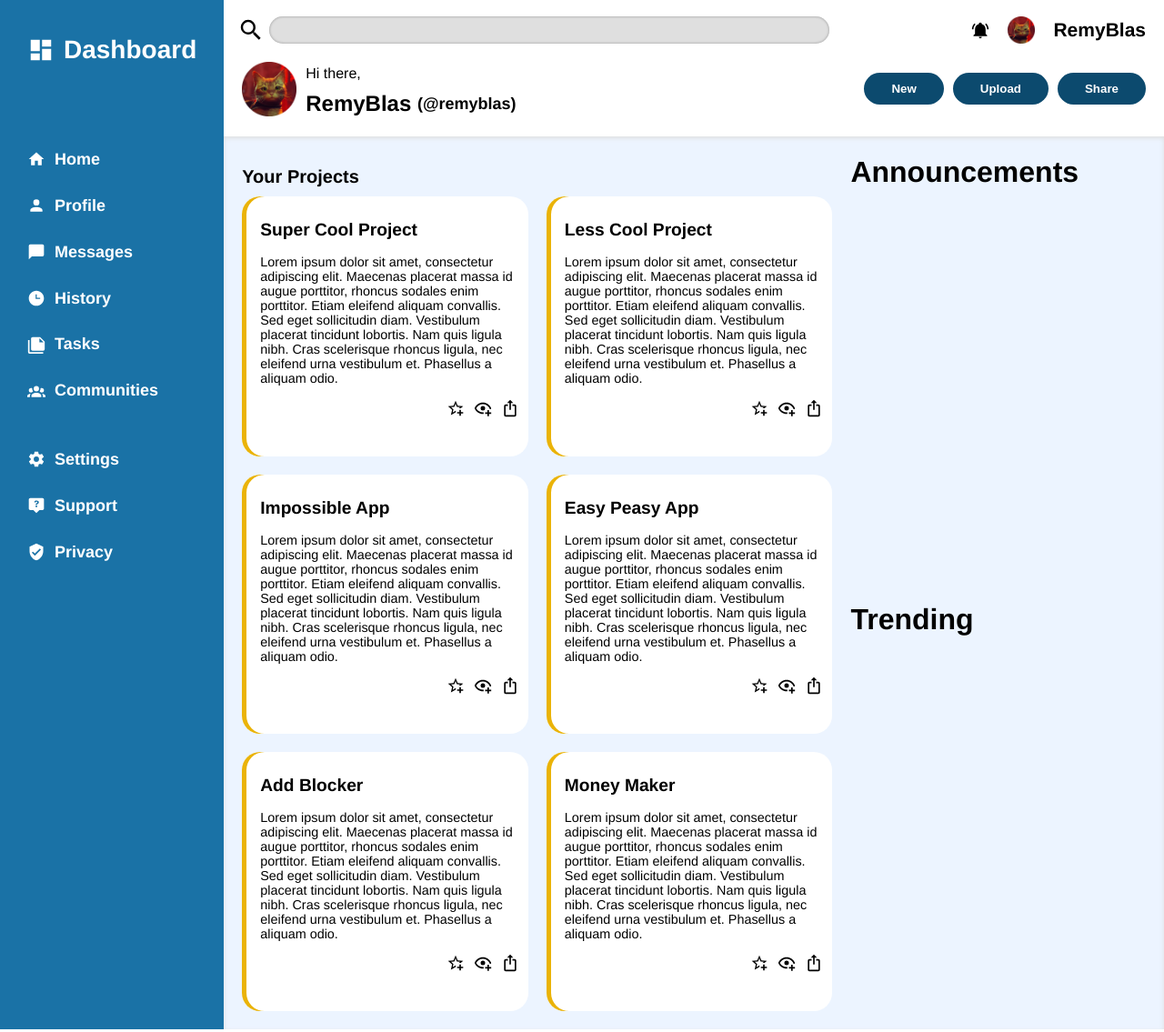
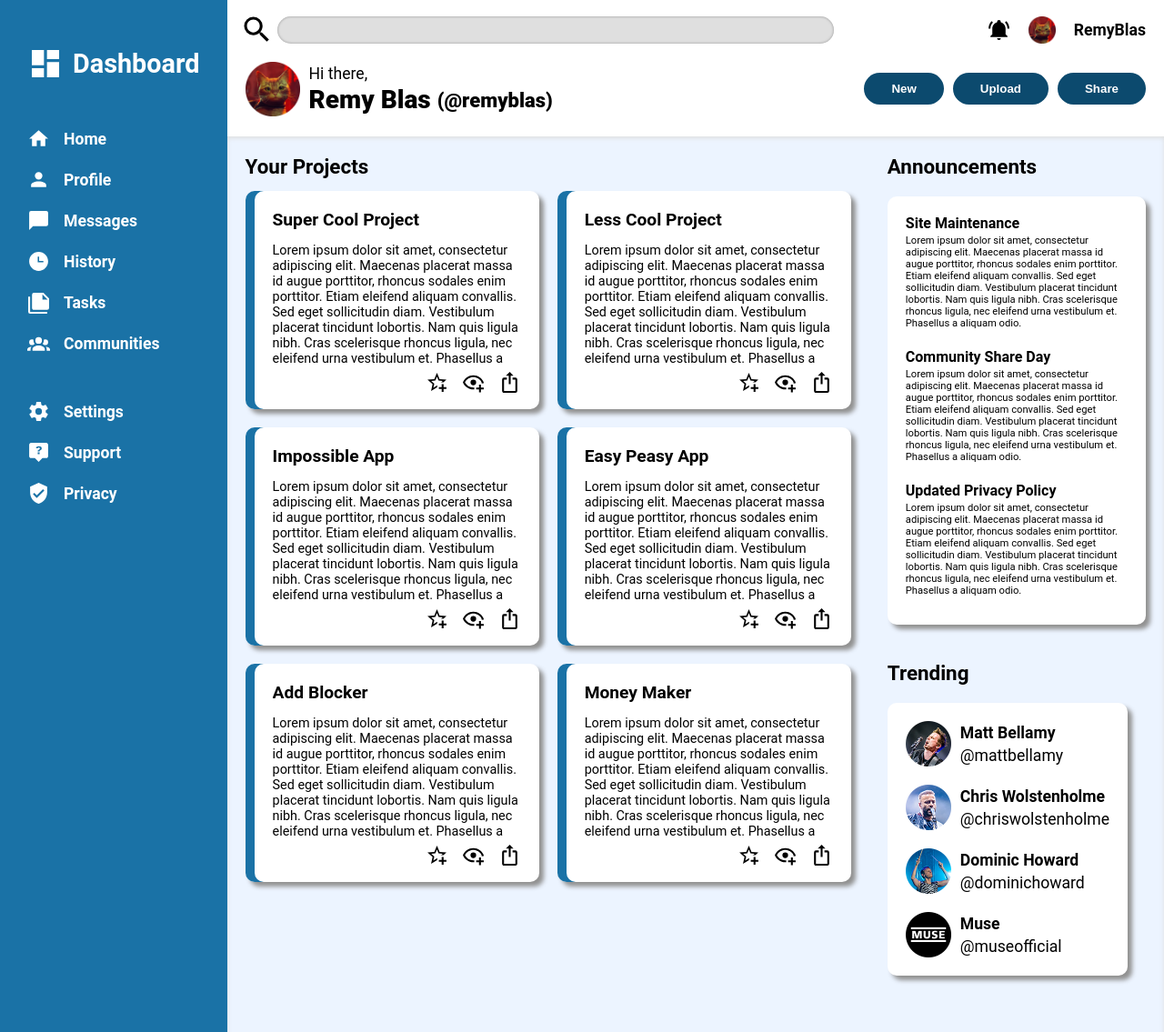
Before and after one commit to RemyBlas/odin-admin-dashboard, a plain HTML site: page index.html in a window 1280 px wide. Shown: the top 1135 px of the page at 91% size. Drawn offline with Linux system fonts and the light colour scheme.

Commit message:
Final draft

```diff
--- a/index.html
+++ b/index.html
@@ -10,7 +10,7 @@
             <div class="sidebar">
                 <div class="sidebar-header">
                     <img src="./Assets/view-dashboard.svg" alt="logo">
-                    <h1>Dashboard</h1>
+                    <h1 class="dashboard-title">Dashboard</h1>
                 </div>
                 <div class="navigation">
                     <div class="nav-item">
@@ -68,7 +68,7 @@
                 <div class="user-title">
                     <img class="avatar" src="./Assets/stray.png" alt="avatar">
                     <p class="hi-there">Hi there,</p>
-                    <p class="username">RemyBlas <e>(@remyblas)</e></p>
+                    <p class="username">Remy Blas <e>(@remyblas)</e></p>
                 </div>
                 <div class="buttons">
                     <button>New</button>
@@ -79,50 +79,11 @@
 
             <div class="main-content">
                 <div class="projects">
-                    <h1>Your Projects</h1>
+                    <h1 class="project-section-title">Your Projects</h1>
+
                     <div class="project-box">
                         <div class="text">
-                            <h2>Super Cool Project</h2>
-                            <p>Lorem ipsum dolor sit amet, consectetur adipiscing elit. Maecenas placerat massa id augue porttitor, rhoncus sodales enim porttitor. Etiam eleifend aliquam convallis. Sed eget sollicitudin diam. Vestibulum placerat tincidunt lobortis. Nam quis ligula nibh. Cras scelerisque rhoncus ligula, nec eleifend urna vestibulum et. Phasellus a aliquam odio.</p>
-                        </div>                        <div class="project-icons icon">
-                            <img src="./Assets/star-plus-outline.svg" alt="star">
-                            <img src="./Assets/eye-plus-outline.svg" alt="eye">
-                            <img src="./Assets/export-variant.svg" alt="export">
-                        </div>
-                    </div>
-                    <div class="project-box">
-                        <div class="text">
-                            <h2>Less Cool Project</h2>
-                            <p>Lorem ipsum dolor sit amet, consectetur adipiscing elit. Maecenas placerat massa id augue porttitor, rhoncus sodales enim porttitor. Etiam eleifend aliquam convallis. Sed eget sollicitudin diam. Vestibulum placerat tincidunt lobortis. Nam quis ligula nibh. Cras scelerisque rhoncus ligula, nec eleifend urna vestibulum et. Phasellus a aliquam odio.</p>
-                        </div>                        <div class="project-icons icon">
-                            <img src="./Assets/star-plus-outline.svg" alt="star">
-                            <img src="./Assets/eye-plus-outline.svg" alt="eye">
-                            <img src="./Assets/export-variant.svg" alt="export">
-                        </div>
-                    </div>
-                    <div class="project-box">
-                        <div class="text">
-                            <h2>Impossible App</h2>
-                            <p>Lorem ipsum dolor sit amet, consectetur adipiscing elit. Maecenas placerat massa id augue porttitor, rhoncus sodales enim porttitor. Etiam eleifend aliquam convallis. Sed eget sollicitudin diam. Vestibulum placerat tincidunt lobortis. Nam quis ligula nibh. Cras scelerisque rhoncus ligula, nec eleifend urna vestibulum et. Phasellus a aliquam odio.</p>
-                        </div>                        <div class="project-icons icon">
-                            <img src="./Assets/star-plus-outline.svg" alt="star">
-                            <img src="./Assets/eye-plus-outline.svg" alt="eye">
-                            <img src="./Assets/export-variant.svg" alt="export">
-                        </div>
-                    </div>
-                    <div class="project-box">
-                        <div class="text">
-                            <h2>Easy Peasy App</h2>
-                            <p>Lorem ipsum dolor sit amet, consectetur adipiscing elit. Maecenas placerat massa id augue porttitor, rhoncus sodales enim porttitor. Etiam eleifend aliquam convallis. Sed eget sollicitudin diam. Vestibulum placerat tincidunt lobortis. Nam quis ligula nibh. Cras scelerisque rhoncus ligula, nec eleifend urna vestibulum et. Phasellus a aliquam odio.</p>
-                        </div>                        <div class="project-icons icon">
-                            <img src="./Assets/star-plus-outline.svg" alt="star">
-                            <img src="./Assets/eye-plus-outline.svg" alt="eye">
-                            <img src="./Assets/export-variant.svg" alt="export">
-                        </div>
-                    </div>
-                    <div class="project-box">
-                        <div class="text">
-                            <h2>Add Blocker</h2>
+                            <h2 class="project-title">Super Cool Project</h2>
                             <p>Lorem ipsum dolor sit amet, consectetur adipiscing elit. Maecenas placerat massa id augue porttitor, rhoncus sodales enim porttitor. Etiam eleifend aliquam convallis. Sed eget sollicitudin diam. Vestibulum placerat tincidunt lobortis. Nam quis ligula nibh. Cras scelerisque rhoncus ligula, nec eleifend urna vestibulum et. Phasellus a aliquam odio.</p>
                         </div>
                         <div class="project-icons icon">
@@ -131,11 +92,61 @@
                             <img src="./Assets/export-variant.svg" alt="export">
                         </div>
                     </div>
+
                     <div class="project-box">
                         <div class="text">
-                            <h2>Money Maker</h2>
+                            <h2 class="project-title">Less Cool Project</h2>
                             <p>Lorem ipsum dolor sit amet, consectetur adipiscing elit. Maecenas placerat massa id augue porttitor, rhoncus sodales enim porttitor. Etiam eleifend aliquam convallis. Sed eget sollicitudin diam. Vestibulum placerat tincidunt lobortis. Nam quis ligula nibh. Cras scelerisque rhoncus ligula, nec eleifend urna vestibulum et. Phasellus a aliquam odio.</p>
-                        </div>                        <div class="project-icons icon">
+                        </div>
+                        <div class="project-icons icon">
+                            <img src="./Assets/star-plus-outline.svg" alt="star">
+                            <img src="./Assets/eye-plus-outline.svg" alt="eye">
+                            <img src="./Assets/export-variant.svg" alt="export">
+                        </div>
+                    </div>
+
+                    <div class="project-box">
+                        <div class="text">
+                            <h2 class="project-title">Impossible App</h2>
+                            <p>Lorem ipsum dolor sit amet, consectetur adipiscing elit. Maecenas placerat massa id augue porttitor, rhoncus sodales enim porttitor. Etiam eleifend aliquam convallis. Sed eget sollicitudin diam. Vestibulum placerat tincidunt lobortis. Nam quis ligula nibh. Cras scelerisque rhoncus ligula, nec eleifend urna vestibulum et. Phasellus a aliquam odio.</p>
+                        </div>
+                        <div class="project-icons icon">
+                            <img src="./Assets/star-plus-outline.svg" alt="star">
+                            <img src="./Assets/eye-plus-outline.svg" alt="eye">
+                            <img src="./Assets/export-variant.svg" alt="export">
+                        </div>
+                    </div>
+
+                    <div class="project-box">
+                        <div class="text">
+                            <h2 class="project-title">Easy Peasy App</h2>
+                            <p>Lorem ipsum dolor sit amet, consectetur adipiscing elit. Maecenas placerat massa id augue porttitor, rhoncus sodales enim porttitor. Etiam eleifend aliquam convallis. Sed eget sollicitudin diam. Vestibulum placerat tincidunt lobortis. Nam quis ligula nibh. Cras scelerisque rhoncus ligula, nec eleifend urna vestibulum et. Phasellus a aliquam odio.</p>
+                        </div>
+                        <div class="project-icons icon">
+                            <img src="./Assets/star-plus-outline.svg" alt="star">
+                            <img src="./Assets/eye-plus-outline.svg" alt="eye">
+                            <img src="./Assets/export-variant.svg" alt="export">
+                        </div>
+                    </div>
+
+                    <div class="project-box">
+                        <div class="text">
+                            <h2 class="project-title">Add Blocker</h2>
+                            <p>Lorem ipsum dolor sit amet, consectetur adipiscing elit. Maecenas placerat massa id augue porttitor, rhoncus sodales enim porttitor. Etiam eleifend aliquam convallis. Sed eget sollicitudin diam. Vestibulum placerat tincidunt lobortis. Nam quis ligula nibh. Cras scelerisque rhoncus ligula, nec eleifend urna vestibulum et. Phasellus a aliquam odio.</p>
+                        </div>
+                        <div class="project-icons icon">
+                            <img src="./Assets/star-plus-outline.svg" alt="star">
+                            <img src="./Assets/eye-plus-outline.svg" alt="eye">
+                            <img src="./Assets/export-variant.svg" alt="export">
+                        </div>
+                    </div>
+
+                    <div class="project-box">
+                        <div class="text">
+                            <h2 class="project-title">Money Maker</h2>
+                            <p>Lorem ipsum dolor sit amet, consectetur adipiscing elit. Maecenas placerat massa id augue porttitor, rhoncus sodales enim porttitor. Etiam eleifend aliquam convallis. Sed eget sollicitudin diam. Vestibulum placerat tincidunt lobortis. Nam quis ligula nibh. Cras scelerisque rhoncus ligula, nec eleifend urna vestibulum et. Phasellus a aliquam odio.</p>
+                        </div>
+                        <div class="project-icons icon">
                             <img src="./Assets/star-plus-outline.svg" alt="star">
                             <img src="./Assets/eye-plus-outline.svg" alt="eye">
                             <img src="./Assets/export-variant.svg" alt="export">
@@ -144,21 +155,46 @@
                 </div>
 
                 <div class="announcements">
-                    <h1>Announcements</h1>
+                    <h1 class="project-section-title">Announcements</h1>
                     <div class="box">
-                        <div class="news"></div>
-                        <div class="news"></div>
-                        <div class="news"></div>
+                        <div class="news">
+                            <h2>Site Maintenance</h2>
+                            <p>Lorem ipsum dolor sit amet, consectetur adipiscing elit. Maecenas placerat massa id augue porttitor, rhoncus sodales enim porttitor. Etiam eleifend aliquam convallis. Sed eget sollicitudin diam. Vestibulum placerat tincidunt lobortis. Nam quis ligula nibh. Cras scelerisque rhoncus ligula, nec eleifend urna vestibulum et. Phasellus a aliquam odio.</p>
+                        </div>
+                        <div class="news">
+                            <h2>Community Share Day</h2>
+                            <p>Lorem ipsum dolor sit amet, consectetur adipiscing elit. Maecenas placerat massa id augue porttitor, rhoncus sodales enim porttitor. Etiam eleifend aliquam convallis. Sed eget sollicitudin diam. Vestibulum placerat tincidunt lobortis. Nam quis ligula nibh. Cras scelerisque rhoncus ligula, nec eleifend urna vestibulum et. Phasellus a aliquam odio.</p>
+                        </div>
+                        <div class="news">
+                            <h2>Updated Privacy Policy</h2>
+                            <p>Lorem ipsum dolor sit amet, consectetur adipiscing elit. Maecenas placerat massa id augue porttitor, rhoncus sodales enim porttitor. Etiam eleifend aliquam convallis. Sed eget sollicitudin diam. Vestibulum placerat tincidunt lobortis. Nam quis ligula nibh. Cras scelerisque rhoncus ligula, nec eleifend urna vestibulum et. Phasellus a aliquam odio.</p>
+                        </div>
                     </div>
                 </div>
 
                 <div class="trending">
-                    <h1>Trending</h1>
+                    <h1 class="project-section-title">Trending</h1>
                     <div class="box">
-                        <div class="trending-item"></div>
-                        <div class="trending-item"></div>
-                        <div class="trending-item"></div>
-                        <div class="trending-item"></div>
+                        <div class="trending-item">
+                            <img src="./Assets/matt.png" alt="Matt Bellamy">
+                            <p><strong>Matt Bellamy</strong></p>
+                            <p>@mattbellamy</p>
+                        </div>
+                        <div class="trending-item">
+                            <img src="./Assets/chris.png" alt="Chris Wolstenholme">
+                            <p><strong>Chris Wolstenholme</strong></p>
+                            <p>@chriswolstenholme</p>
+                        </div>
+                        <div class="trending-item">
+                            <img src="./Assets/dom.png" alt="Dominic Howard">
+                            <p><strong>Dominic Howard</strong></p>
+                            <p>@dominichoward</p>
+                        </div>
+                        <div class="trending-item">
+                            <img src="./Assets/muse.png" alt="Muse">
+                            <p><strong>Muse</strong></p>
+                            <p>@museofficial</p>
+                        </div>
                     </div>
                 </div>
             </div>
--- a/styles.css
+++ b/styles.css
@@ -1,6 +1,11 @@
 body {
     margin: 0px;
-    font-family: 'Franklin Gothic Medium', 'Arial Narrow', Arial, sans-serif;
+    font-family: 'Roboto', 'Franklin Gothic Medium', 'Arial Narrow', Arial, sans-serif;
+}
+
+h1, h2 {
+    margin: 0;
+    font-size: 1.1rem;
 }
 
 .container {
@@ -10,24 +15,32 @@ body {
 }
 
 .icon {
-    height: 20px;
+    height: 25px;
     width: auto;
 }
 
+
 /* SIDEBAR */
+
 
 .sidebar {
     grid-row: 1 / 3;
-    display: grid;
-    grid-template-rows: 100px 300px 150px auto;
-    justify-content: start;
+    display: flex;
+    flex-direction: column;
+    justify-content: flex-start;
+    align-items: flex-start;
+    padding: 20px 30px;
+    gap: 50px;
     align-items: start;
-    padding: 20px 30px;
-    gap: 30px;
-    align-items: start;
-    font-size: 12px;
     color: white;
     background-color: #1a72a6;
+}
+
+.sidebar .navigation,
+.sidebar .branding {
+    display: flex;
+    flex-direction: column;
+    gap: 20px;
 }
 
 .sidebar-header {
@@ -37,6 +50,18 @@ body {
     align-items: center;
     font-size: 14px;
     gap: 10px;
+    margin-top: 30px;
+    transition: all .3s ease-in-out;
+}
+
+.sidebar-header:hover {
+    transform: scale(1.2);
+    cursor: pointer;
+}
+
+.dashboard-title {
+    font-size: 1.8rem;
+    font-weight: bold;
 }
 
 .sidebar .icon {
@@ -44,25 +69,27 @@ body {
 }
 
 .sidebar-header > img {
-   height: 30px;
+   height: 40px;
    width: auto;
    filter: invert(1);
 }
 
 .sidebar .nav-item {
     display: grid;
-    grid-template-columns: 30px 1fr;
+    grid-template-columns: 40px 1fr;
     justify-content: start;
     align-items: center;
     transition: all .3s ease-in-out;
 }
 
 .sidebar .nav-item:hover {
-    transform: scale(1.1);
+    transform: scale(1.2);
     cursor: pointer;
 }
 
+
 /* HEADER */
+
 
 .header {
     grid-column: 2 / 3;
@@ -100,6 +127,7 @@ body {
     background-color: #dfdfdf;
     border: none;
     box-shadow: inset 0 0 3px #919191;
+    padding: 10px;
 }
 
 .user-info {
@@ -149,19 +177,26 @@ body {
 .user-title > .hi-there {
     grid-column: 2 / 3;
     grid-row: 1 / 2;
+    font-size: 1.1rem;
 }
 
 .user-title > .username {
     grid-column: 2 / 3;
     grid-row: 2 / 3;
-    font-size: 24px;
+    font-size: 28px;
     font-weight: 900;
+    align-self: flex-start;
+    margin-top: -5px;
+}
+
+.user-title > .username:hover {
+    cursor: pointer;
 }
 
 .username e {
-    font-size: 18px;
+    font-size: 22px;
     position: relative;
-    top: -2px;
+    top: -1px;
 }
 
 .user-title p {
@@ -194,7 +229,9 @@ button:hover {
     cursor: pointer;
 }
 
+
 /* MAIN CONTENT */
+
 
 .main-content {
     grid-column: 2 / 3;
@@ -202,41 +239,47 @@ button:hover {
     background-color: #ecf4ff;
     box-shadow: inset 0 2px 5px #dfdfdf;
     display: grid;
-    grid-template-columns: 2fr 1fr;
+    grid-template-columns: 3fr 1fr;
     grid-template-rows: 1fr 1fr;
 }
 
 .projects {
-    grid-row: 1 / 3;
+    grid-column: 1 / 2;
+    grid-row: 1 / -1;
     padding: 20px;
     display: grid;
-    grid-template-columns: 1fr 1fr;
-    grid-template-rows: 20px repeat(autofit, minmax(150px, 1fr));
+    grid-template-columns: repeat(auto-fit, minmax(300px, 1fr));
+    grid-template-rows: 20px repeat(3, 240px);
+    justify-content: start;
     gap: 20px;
 }
 
-.projects > h1 {
-    font-size: 20px;
-    grid-column: 1 / 3;
-    margin-bottom: -10px;
+.project-section-title {
+    font-size: 1.4rem;
+    grid-column: 1 / -1;
+    grid-row: 1 / 2;
 }
 
 .project-box {
     display: grid;
-    grid-template-rows: 4fr 1fr;
-    padding: 10px;
-    padding-left: 20px;
+    grid-template-rows: 1fr 40px;
+    padding: 20px 20px 10px 30px;
     background-color: white;
-    border-radius: 20px;
-    box-shadow: 5px 5px 5px #919191;
-    box-shadow: inset 5px 0 0 #eab308;
+    border-radius: 10px;
+    box-shadow: 5px 5px 5px #919191, inset 10px 0 0 #1a72a6;
+    transition: all .3s ease-in-out;
 }
 
-.project-box h2 {
+.project-title {
     font-size: 1.2rem;
 }
 
 .project-box:hover {
+    transform: scale(1.01);
+    box-shadow: 10px 10px 10px #919191, inset 10px 0 0 #eab308;
+}
+
+.project-box h2:hover {
     cursor: pointer;
 }
 
@@ -244,14 +287,88 @@ button:hover {
     font-size: 0.9rem;
 }
 
+.text {
+    overflow: hidden;
+}
+
 .project-icons {
     display: flex;
     justify-content: flex-end;
-    gap: 10px;
+    gap: 15px;
     transition: all .3s ease-in-out;
+    align-self: center;
 }
 
 .project-icons img:hover {
     scale: 1.3;
     cursor: pointer;
 }
+
+.announcements {
+    padding: 20px;
+    grid-column: 2 / 3;
+    grid-row: 1 / 2;
+}
+
+.box {
+    display: flex;
+    flex-direction: column;
+    justify-content: flex-start;
+    align-items: flex-start;
+    background-color: white;
+    border-radius: 10px;
+    padding: 20px;
+    margin-top: 20px;
+    box-shadow: 5px 5px 5px #919191;
+}
+
+.announcements > .box {
+    gap: 0.6rem;
+}
+
+.announcements h2 {
+    font-size: 1rem;
+    margin-bottom: -0.5rem;
+}
+
+.announcements p {
+    font-size: 0.7rem;
+}
+
+.trending {
+    padding: 20px;
+    margin-right: 20px;
+    grid-column: 2 / 3;
+    grid-row: 2 / 3;
+}
+
+.trending > .box {
+    gap: 20px;
+    margin-top: 20px;
+}
+
+.trending-item {
+    display: grid;
+    grid-template-columns: 60px;
+    grid-template-rows: 1fr 1fr;
+    justify-content: flex-start;
+    align-items: center;
+    gap: 0;
+}
+
+.trending-item:hover {
+    cursor: pointer;
+}
+
+.trending-item p {
+    grid-column: 2 / 3;
+    margin: 0;
+    font-size: 1.1rem;
+}
+
+.trending-item img {
+    height: 50px;
+    width: auto;
+    grid-column: 1 / 2;
+    grid-row: 1 / 3;
+}
```
Also changed, not shown: Assets/chris.png (added), Assets/dom.png (added), Assets/matt.png (added), Assets/muse.png (added), 1 other file.
